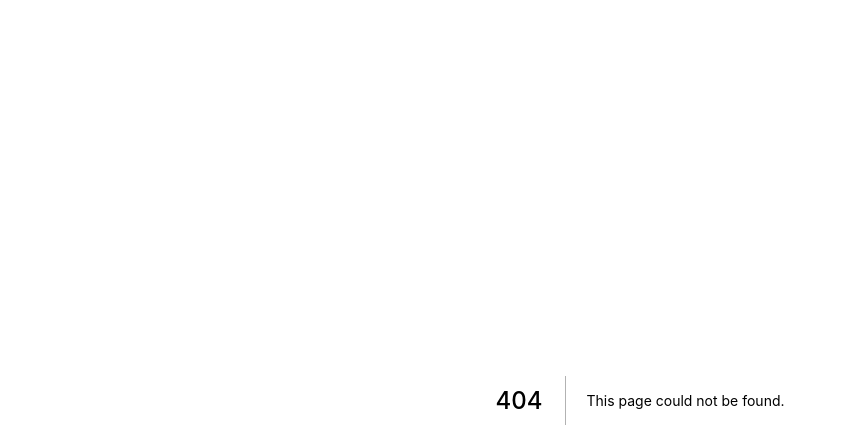
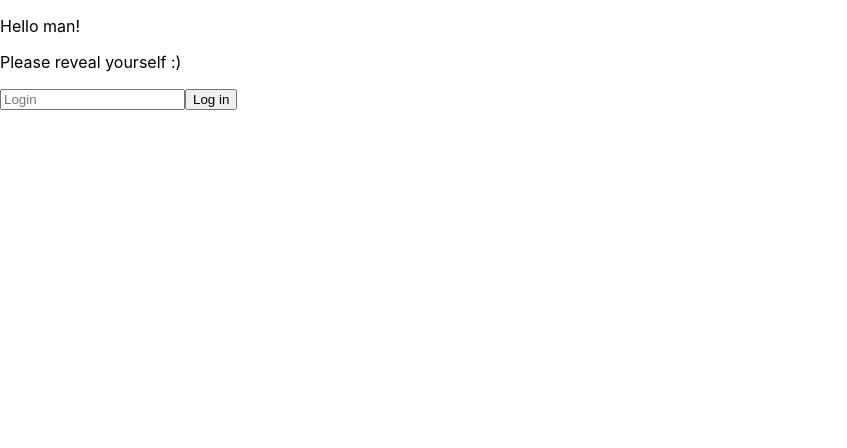
Before and after one commit to SergeyKotyushkin/races-test, a Next.js app: page /auth in a window 1280 px wide. Before the commit this address had no page. Shown: the top 448 px of the page, without its empty margins (0-847 px from the left). Built offline with nearby package versions, Linux system fonts and the light colour scheme.

Commit message:
added auth page and api/auth method

```diff
--- /dev/null
+++ b/pages/auth.jsx
@@ -0,0 +1,52 @@
+import React, { useState } from 'react';
+import Head from 'next/head';
+
+const AuthPage = () => {
+  const [errorMessage, setErrorMessage] = useState('');
+
+  async function onSubmit(e) {
+    e.preventDefault();
+
+    // todo: encrypt login
+    const body = {
+      login: e.currentTarget.login.value
+    };
+
+    const response = await fetch('/api/auth', {
+      method: 'POST',
+      headers: { 'Content-Type': 'application/json' },
+      body: JSON.stringify(body)
+    });
+
+    if (response.status === 200) {
+      // todo: redirect to associate page
+      alert("Success!");
+    } else {
+      // todo: change error message template
+      setErrorMessage(`Failure! ${response.status} ${response.statusText}.`);
+    }
+  }
+
+  return (
+    <>
+      <Head>
+        <title>Authorization</title>
+      </Head>
+      <p>Hello man!</p>
+      <p>Please reveal yourself :)</p>
+      <form onSubmit={onSubmit}>
+        <label htmlFor="email">
+          <input id="login" type="login" name="login" placeholder="Login" />
+        </label>
+        <button type="submit">Log in</button>
+        {
+          errorMessage
+            ? <p style={{ color: 'red' }}>{errorMessage}</p>
+            : null
+        }
+      </form>
+    </>
+  );
+}
+
+export default AuthPage;
```
Also changed, not shown: pages/api/auth.js (added, +14 -0 lines).
